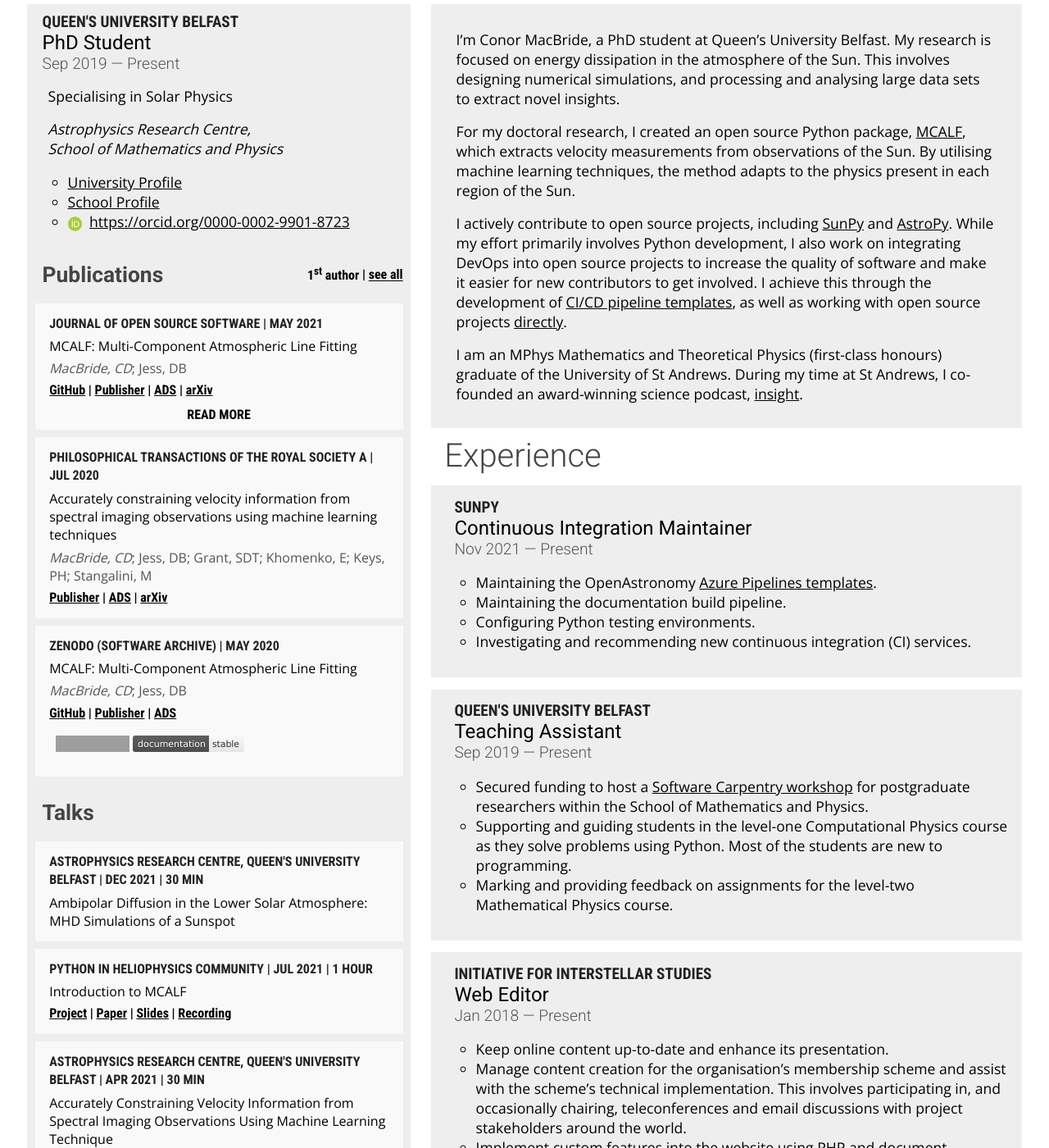
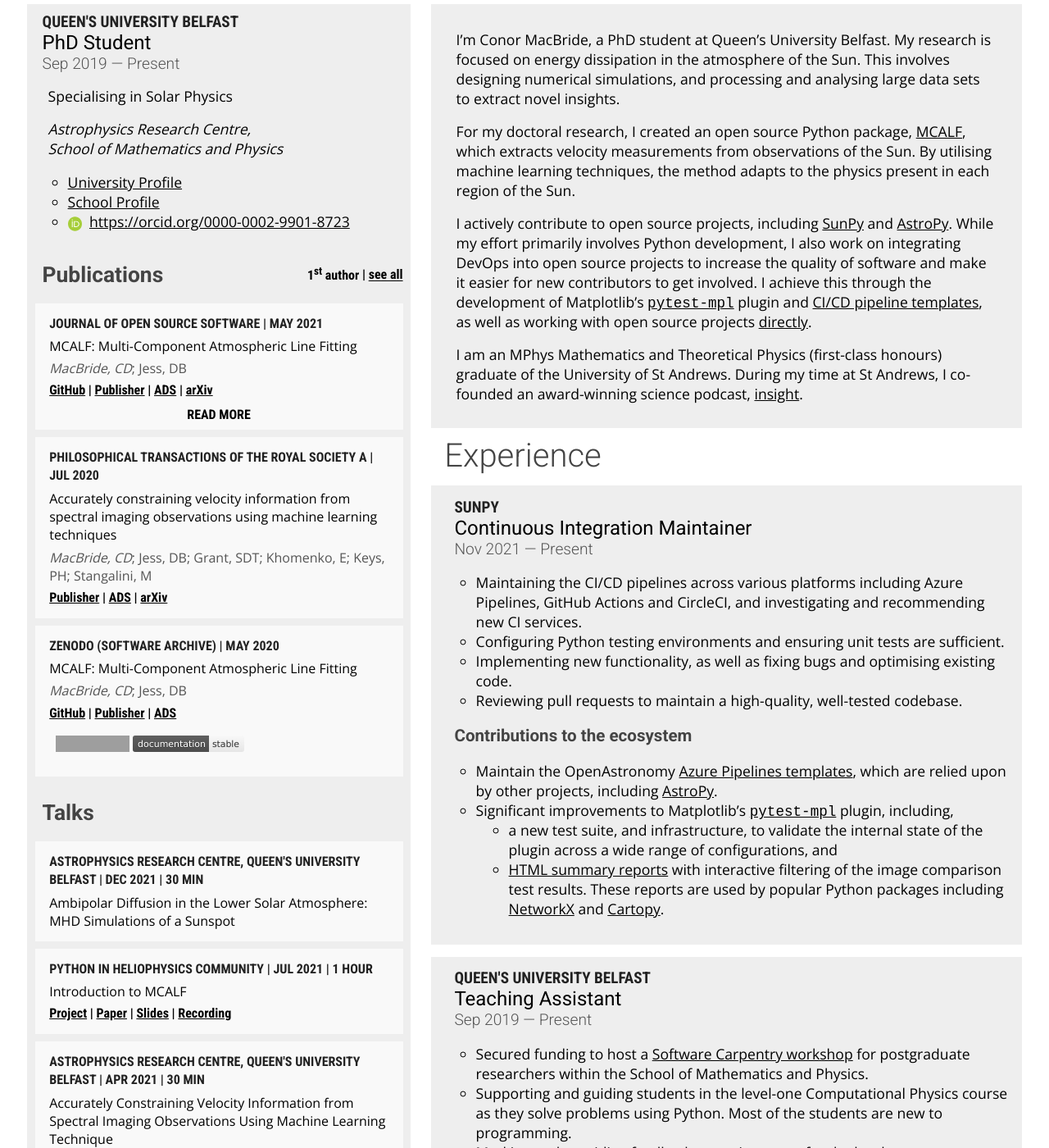
Before and after one commit to ConorMacBride/ConorMacBride.github.io, a Jekyll site: the page built from index.html, in a window 1280 px wide and 1400 px high, scrolled down 380 px. Shown: the whole window at 82% size. Built offline with Jekyll 4.4.1, drawn with Linux system fonts in a browser that asks for light colours; nearby versions of some CDN libraries; grey boxes are pictures that could not be loaded.

Commit message:
Expand sunpy experience

```diff
--- a/index.html
+++ b/index.html
@@ -10,7 +10,7 @@
 
 I actively contribute to open source projects, including [SunPy](https://github.com/sunpy/sunpy) and [AstroPy](https://github.com/astropy/astropy).
 While my effort primarily involves Python development, I also work on integrating DevOps into open source projects to increase the quality of software and make it easier for new contributors to get involved.
-I achieve this through the development of [CI/CD pipeline templates](https://github.com/OpenAstronomy/azure-pipelines-templates), as well as working with open source projects [directly](https://sunpy.org/project/roles#continuous-integration-maintainer).
+I achieve this through the development of Matplotlib's [`pytest-mpl`](https://github.com/matplotlib/pytest-mpl) plugin and [CI/CD pipeline templates](https://github.com/OpenAstronomy/azure-pipelines-templates), as well as working with open source projects [directly](https://sunpy.org/project/roles#continuous-integration-maintainer).
 
 I am an MPhys Mathematics and Theoretical Physics (first-class honours) graduate of the University of St Andrews.
 During my time at St Andrews, I co-founded an award-winning science podcast, [insight](https://www.st-andrews.ac.uk/~physoc1/insight/).
```
Also changed, not shown: _experience/sunpy.md (+10 -4 lines).
